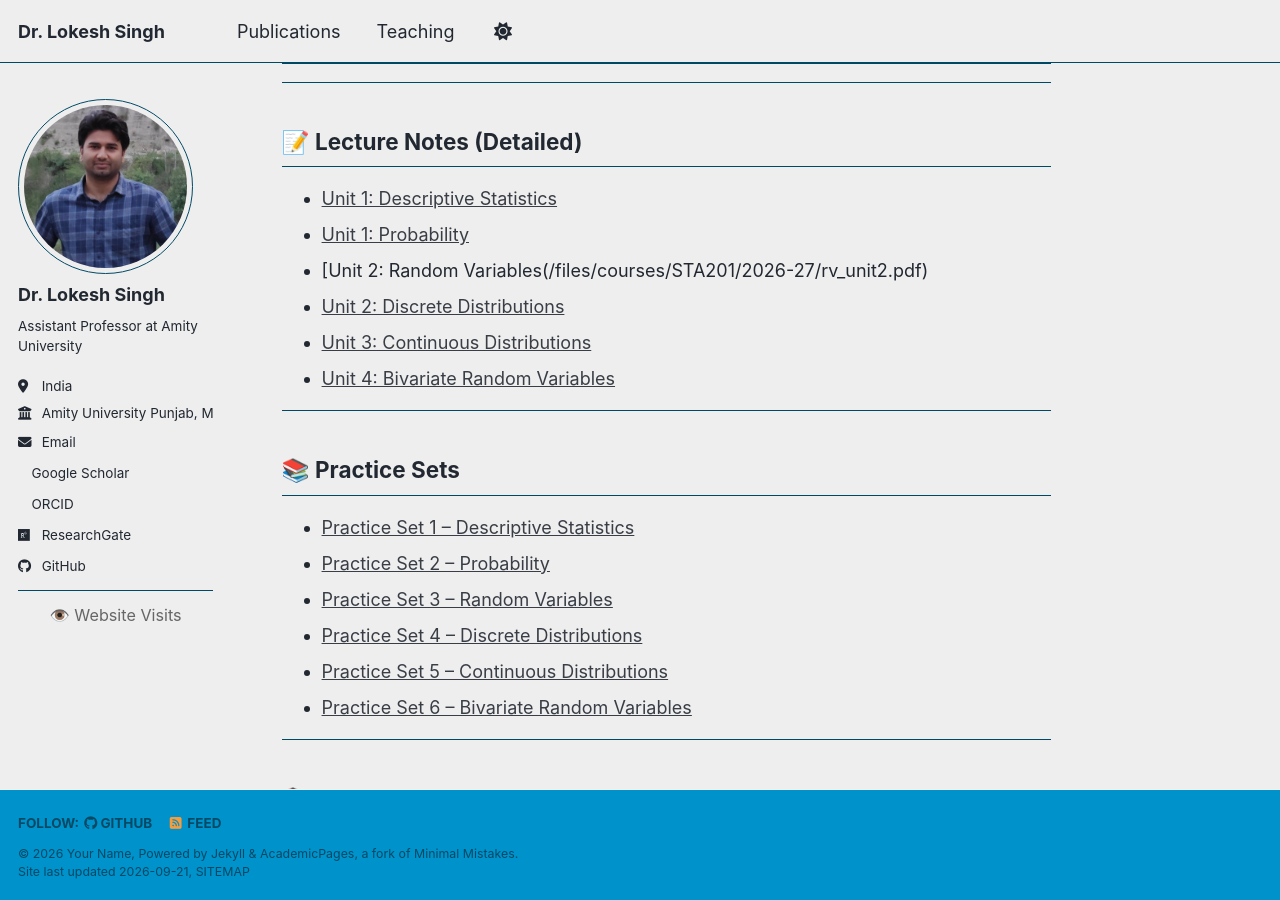
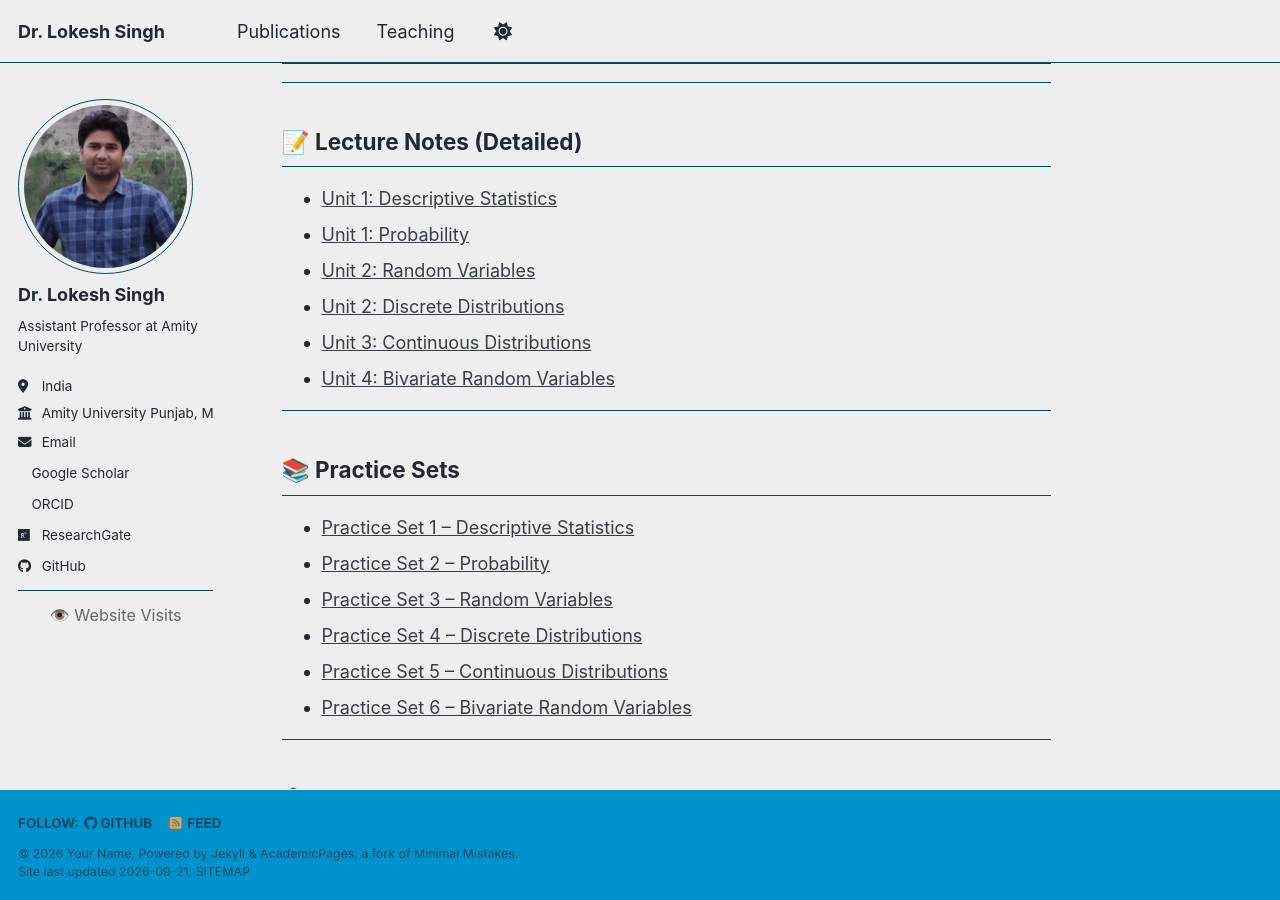
Before and after one commit to lokeshmath/lokeshmath.github.io, a Jekyll site: the page built from _pages/courses/STA201.md, in a window 1280 px wide and 900 px high, scrolled down 2061 px. Built offline with Jekyll 4.4.1, drawn with Linux system fonts in a browser that asks for light colours; comment, search, counter and statistics services are not loaded; a style sheet for code colours, icons or effects is not loaded.

Commit message:
Update STA201.md

```diff
--- a/_pages/courses/STA201.md
+++ b/_pages/courses/STA201.md
@@ -73,7 +73,7 @@ A comprehensive introduction to the theory of probability and statistics, coveri
 
 - [Unit 1: Descriptive Statistics ](/files/courses/STA201/2026-27/stats-unit1.pdf)
 - [Unit 1: Probability](/files/courses/STA201/2026-27/prob-unit1.pdf)
-- [Unit 2: Random Variables(/files/courses/STA201/2026-27/rv_unit2.pdf)
+- [Unit 2: Random Variables](/files/courses/STA201/2026-27/rv_unit2.pdf)
 - [Unit 2: Discrete Distributions](/files/courses/STA201/2026-27/dd_unit2.pdf)
 - [Unit 3: Continuous Distributions](/files/courses/STA201/2026-27/unit3.pdf)
 - [Unit 4: Bivariate Random Variables](/files/courses/STA201/2026-27/unit4.pdf)
```
